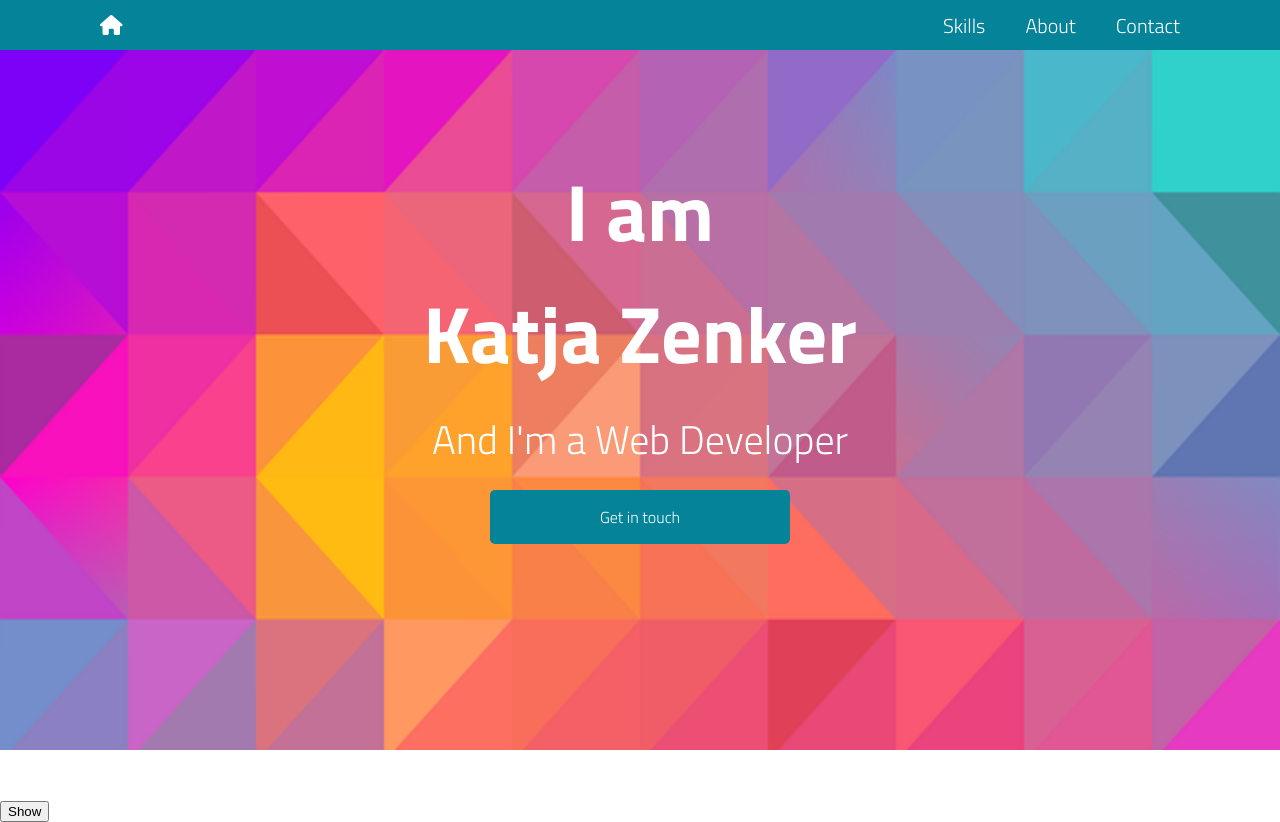
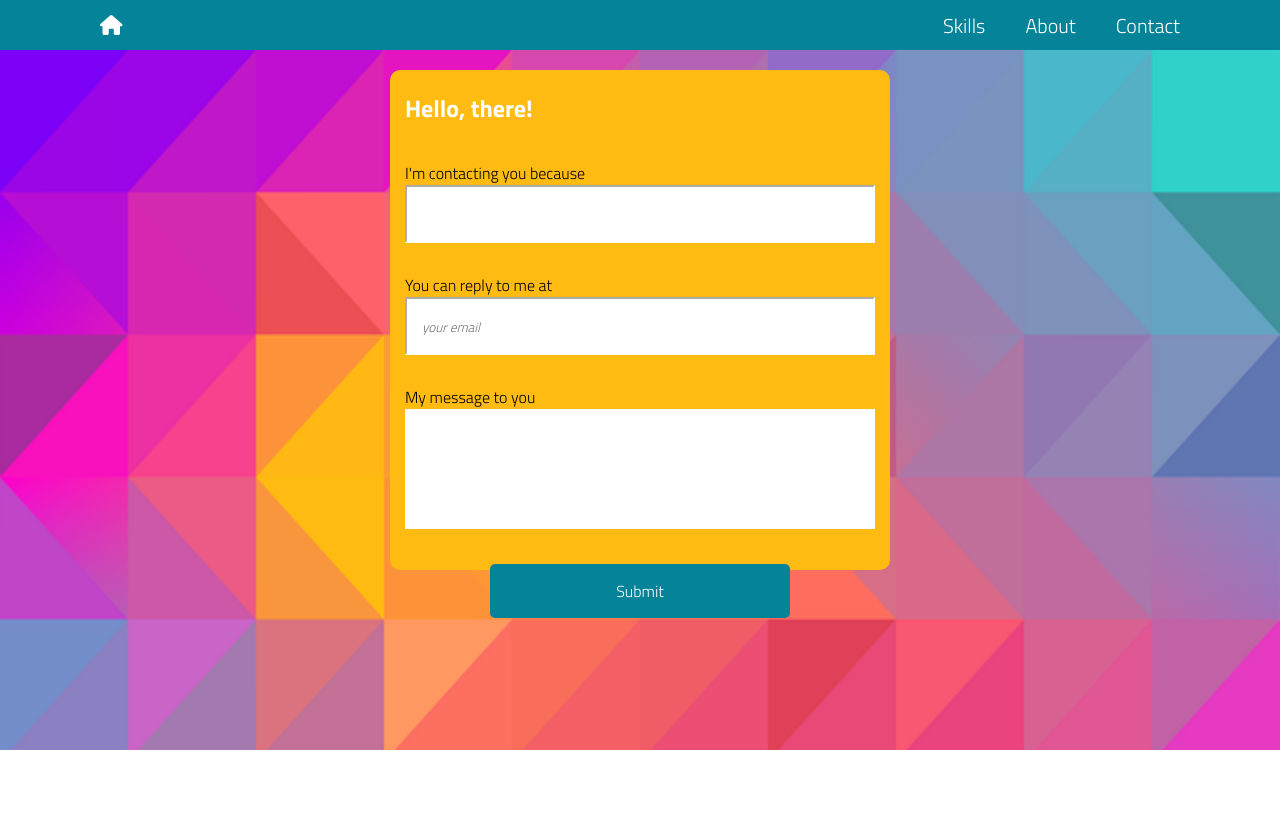
Before and after one commit to queuing4oranges/portfolio, a React (Create React App) app: page / in a window 1280 px wide. Both pictures are taken after a click on the button "Get in touch". After the commit the page ends 800 px from the top, so only its background shows below. Built offline with nearby package versions, Linux system fonts and the light colour scheme.

Commit message:
finished design modal

```diff
--- a/src/App.js
+++ b/src/App.js
@@ -1,29 +1,15 @@
 import './App.scss';
 import Header from './components/Header';
 import Hero from './components/Hero';
-import Modal from './components/Modal';
-import { useState } from 'react';
 
-function App({ hideModal }) {
-  const [showModal, setShowModal] = useState(false)
 
+function App() {
 
   return (
     <div className="App">
 
       <Header />
       <Hero />
-      <br />
-      <br />
-      <button
-      className='openModalBtn'
-      onClick={() => {
-        setShowModal(true)}}
-      >Show
-      </button>
-      {showModal && <Modal hideModal={setShowModal} />}
-
-
 
       </div>
 
@@ -31,5 +17,3 @@ function App({ hideModal }) {
 }
 
 export default App;
-
-//hideModal - we're passing this on the function we already have (that's why it's setShowModal and not for example a new fct "setCloseModal" - after all it's just toggling true or false)
--- a/src/App.scss
+++ b/src/App.scss
@@ -1,6 +1,5 @@
 @import "./scss/header.scss";
 @import "./scss/hero.scss";
-@import "./scss/contactform.scss";
 @import "./scss/bouncybutton.scss";
 @import "./scss/modal.scss";
 
--- a/src/BouncyButton.js
+++ /dev/null
@@ -1,10 +0,0 @@
-const BouncyButton = ( { handleClick }) => {
-    return (
-        <button
-        className="button bouncy"
-        onClick={() =>handleClick()}
-        >Get in touch</button>
-     );
-}
-
-export default BouncyButton;
--- a/src/components/ContactForm.js
+++ /dev/null
@@ -1,38 +0,0 @@
-
-
-const ContactForm = ({ setShowModal }) => {
-    return (
-
-        <div>
-            <form className="contact__form">
-                <h2 className="form__title">Hello, there!</h2>
-                <label>
-                    <span>I'm contacting you because</span>
-                    <input type="text" />
-                </label>
-
-                <label>
-                    <span>You can reply to me at</span>
-                    <input placeholder="your email" type="text" />
-                </label>
-
-                <label>
-                    <span>My message to you</span>
-                    <textarea name="" id="" cols="30" rows="10"></textarea>
-                </label>
-                <div className="btn__cont">
-                    <button
-                    onClick={() => setShowModal(false)}
-                    className="contact__button">Submit</button>
-                </div>
-            </form>
-
-            <br />
-            <br />
-
-        </div>
-
-     );
-}
-
-export default ContactForm;
--- a/src/components/Hero.js
+++ b/src/components/Hero.js
@@ -1,12 +1,12 @@
-import BouncyButton from "../BouncyButton";
+import Modal from "./Modal";
 import { useState } from "react";
 
 const Hero = () => {
-    const [showModal, setShowModal] = useState(false);
+    const [openModal, setOpenModal] = useState(false);
 
     const handleClick = () =>{
-        setShowModal(true)
-        if (showModal === true){
+        setOpenModal(true)
+        if (openModal === true){
             console.log("hello") //if i click this button, i want to show the modal
         }
     }
@@ -14,11 +14,19 @@ const Hero = () => {
 
     return (
 
-    <div className="hero__image">
+    <div className="hero__image">            {openModal &&
+             <Modal hideModal={setOpenModal}/>}
         <div className="hero__text">
             <h1 className="hero__title">I am <br/>Katja Zenker</h1>
             <p className="hero__par">And I'm a Web Developer</p>
-            <BouncyButton handleClick={handleClick} />
+                    <button
+                        type="button"
+                        className="button bouncy"
+                        onClick={() =>handleClick()}
+                        >Get in touch</button>
+
+
+
 
   </div>
 
@@ -32,3 +40,5 @@ const Hero = () => {
 }
 
 export default Hero;
+
+//hideModal - we're passing this on the function we already have (that's why it's setopenModal and not for example a new fct "setCloseModal" - after all it's just toggling true or false)
--- a/src/components/Modal.js
+++ b/src/components/Modal.js
@@ -1,11 +1,32 @@
 import React from 'react'
-import ContactForm from './ContactForm'
 
-function Modal({ setShowModal }) {
+
+function Modal({ setOpenModal }) {
   return (
     <div className="modalBackground">
         <div className="modalContainer">
-            <ContactForm setShowModal={setShowModal} />
+                <form className="contact__form">
+                <h2 className="form__title">Hello, there!</h2>
+                <label>
+                    <span>I'm contacting you because</span>
+                    <input type="text" />
+                </label>
+
+                <label>
+                    <span>You can reply to me at</span>
+                    <input placeholder="your email" type="text" />
+                </label>
+
+                <label>
+                    <span>My message to you</span>
+                    <textarea className="textarea" id="" cols="30" rows="10"></textarea>
+                </label>
+                <div className="btn__cont">
+                    <button
+                    onClick={() => setOpenModal(false)}
+                    className="contact__button">Submit</button>
+                </div>
+            </form>
         </div>
     </div>
   )
--- a/src/scss/contactform.scss
+++ /dev/null
@@ -1,62 +0,0 @@
-.contact__form label,
-.contact__form input,
-.contact__form textarea{
-    display: block;
-    text-align: left;
-    width: 100%;
-    margin: 10px auto;
-    padding: 10px;
-    box-sizing: border-box;
-    font-size: 1em;
-    color: white;
-    border-color:white;
-
-}
-
-.contact__form textarea{
-    resize: none;
-    border: 1px solid black;
-    border-color: white;
-}
-
-::placeholder{
-    font-style: italic;
-    font-size: smaller;
-}
-
-.contact__form{
-    background-color: #ffbb11;
-    border-radius: 10px;
-    width: 700px;
-    margin: auto;
-    padding: 10px;
-}
-
-.contact__button{
-    background-color: $lightblue;
-        border: none;
-        border-radius: 5px;
-        color: white;
-        padding: 15px 32px;
-        text-align: center;
-        text-decoration: none;
-        display: inline-block;
-        font-size: 16px;
-        width: 300px;
-        font-family: "Titillium Web",
-            Arial,
-            Helvetica,
-            sans-serif;
-    }
-
-    .form__title,
-    .contact__button{
-        margin-left: 10px;
-        color: white;
-    }
-
-.btn__cont{
-    display: flex;
-    justify-content: center;
-    padding: 20px;
-}
--- a/src/scss/hero.scss
+++ b/src/scss/hero.scss
@@ -11,8 +11,9 @@ $blackish: #021E20;
     height: 700px;
     display: flex;
     flex-direction: column;
+    align-items: center;
     margin: auto;
-    align-items: center;
+
 }
 
 .hero__text{
--- a/src/scss/modal.scss
+++ b/src/scss/modal.scss
@@ -1,19 +1,98 @@
-.modalBackground{
-    width: 100vw;
-    height: 100vw;
-    background-color: rgba(200, 200, 200);
-    position: fixed;
+html {
+    box-sizing: border-box;
+}
+
+*,
+*:before,
+*:after {
+    box-sizing: inherit;
+}
+
+.contact__form label,
+.contact__form input,
+.contact__form .textarea {
+    display: block;
+    text-align: left;
+    width: 100%;
+    margin: auto;
+    padding: 15px;
+    box-sizing: border-box;
+    font-size: 1em;
+    font-family: "Titillium Web",
+        Arial,
+        Helvetica,
+        sans-serif;
+    border-color: white;
+
+}
+
+.contact__form .textarea {
+    resize: none;
+    border: 1px solid black;
+    border-color: white;
+    height: 120px;
+}
+
+::placeholder {
+    font-style: italic;
+    font-size: smaller;
+}
+
+.contact__form {
+    background-color: #ffbb11;
+    border-radius: 10px;
+    width: 500px;
+    height: 500px;
+    margin: auto;
+
+}
+
+.contact__button {
+    background-color: $lightblue;
+    border: none;
+    border-radius: 5px;
+    color: white;
+    padding: 15px 32px;
+    text-align: center;
+    text-decoration: none;
+    // display: inline-block;
+    font-size: 16px;
+    width: 300px;
+    font-family: "Titillium Web",
+        Arial,
+        Helvetica,
+        sans-serif;
+}
+
+.form__title{
+    color: white;
+    padding: 20px 0 0 15px;
+}
+
+.contact__button {
+    color: white;
+}
+
+.btn__cont {
     display: flex;
     justify-content: center;
-    align-items: center;
+    padding: 20px;
+}
+
+.modalBackground{
+    position: absolute;
 }
 
 .modalContainer{
-    width: 500px;
-    height: 500px;
-    background-color: white;
-    box-shadow: rgba(0, 0, 0, 0.35) 0px 5px 15px;
-    display: flex;
-    flex-direction: column;
-    padding: 25px;
+    position: relative;
 }
+
+
+// .modalBackground{
+//     position: relative;
+//     display: flex;
+//     justify-content: center;
+//     align-items: center;
+//     margin: auto;
+//     width: 100%;
+// }
```
